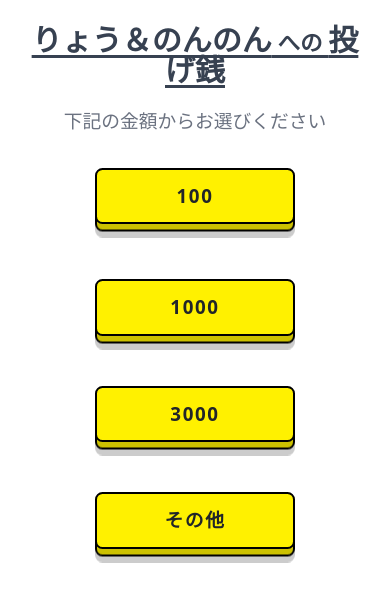
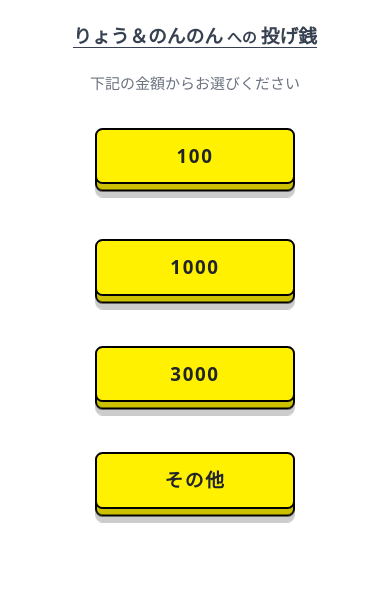
Before and after one commit to Ryohei273/ryo-nagesen, a plain HTML site: page index.html in a window 390 px wide. Drawn offline with nearby package versions, Linux system fonts and the light colour scheme.

Commit message:
フォントサイズ

```diff
--- a/index.html
+++ b/index.html
@@ -132,9 +132,9 @@
 
 <body class=" p-10">
     <div>
-        <p class=" text-center text-5xl text-gray-700 font-bold underline underline-offset-4">りょう＆のんのん<span
-                class=" text-4xl"> への </span>投げ銭</p>
-        <p class=" mt-10 text-center text-3xl text-gray-500">下記の金額からお選びください</p>
+        <p class=" text-center text-3xl sm:text-5xl text-gray-700 font-bold underline underline-offset-4">りょう＆のんのん<span
+                class=" text-2xl sm:text-4xl"> への </span>投げ銭</p>
+        <p class=" mt-10 text-center text-2xl sm:text-3xl text-gray-500">下記の金額からお選びください</p>
     </div>
     <div class=" mt-14 flex flex-col space-y-20 max-w-[200px] mx-auto ">
         <a href="https://buy.stripe.com/5kAdS80fogpmgpy6oo" class="btn btn-custom01">
```
